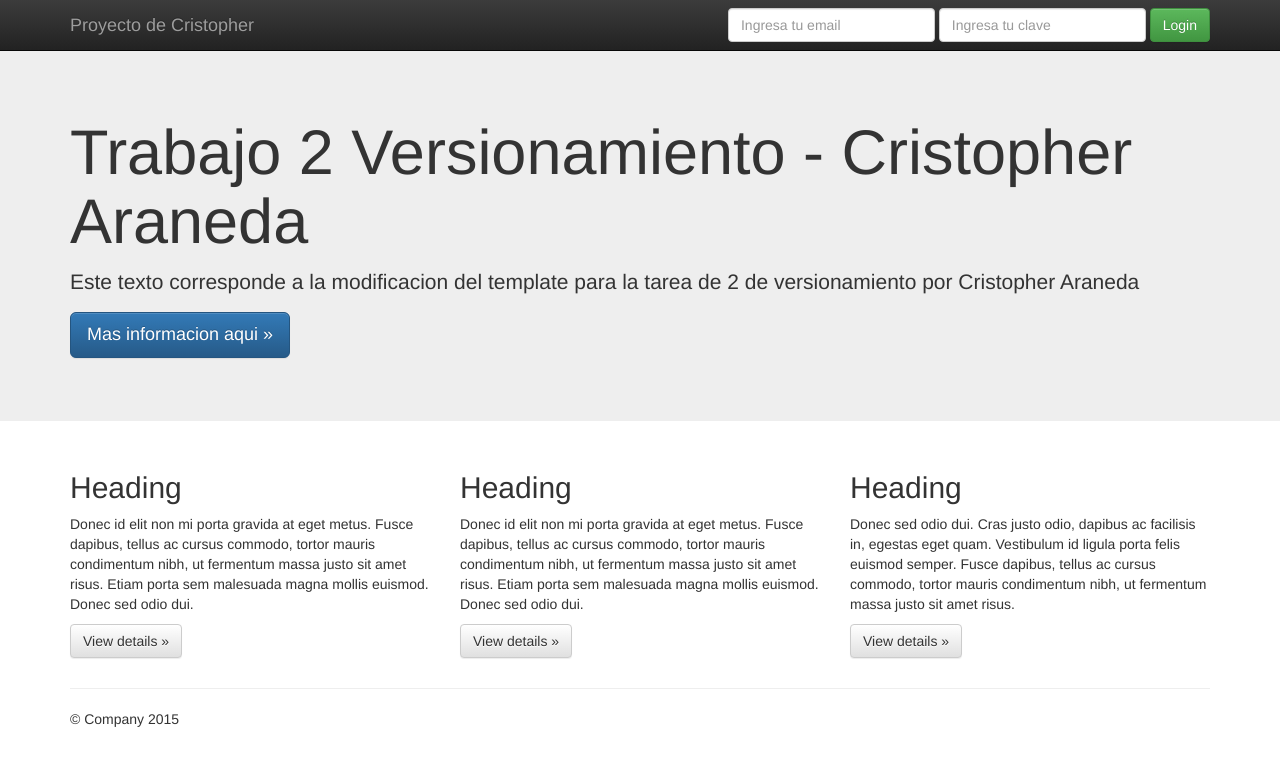
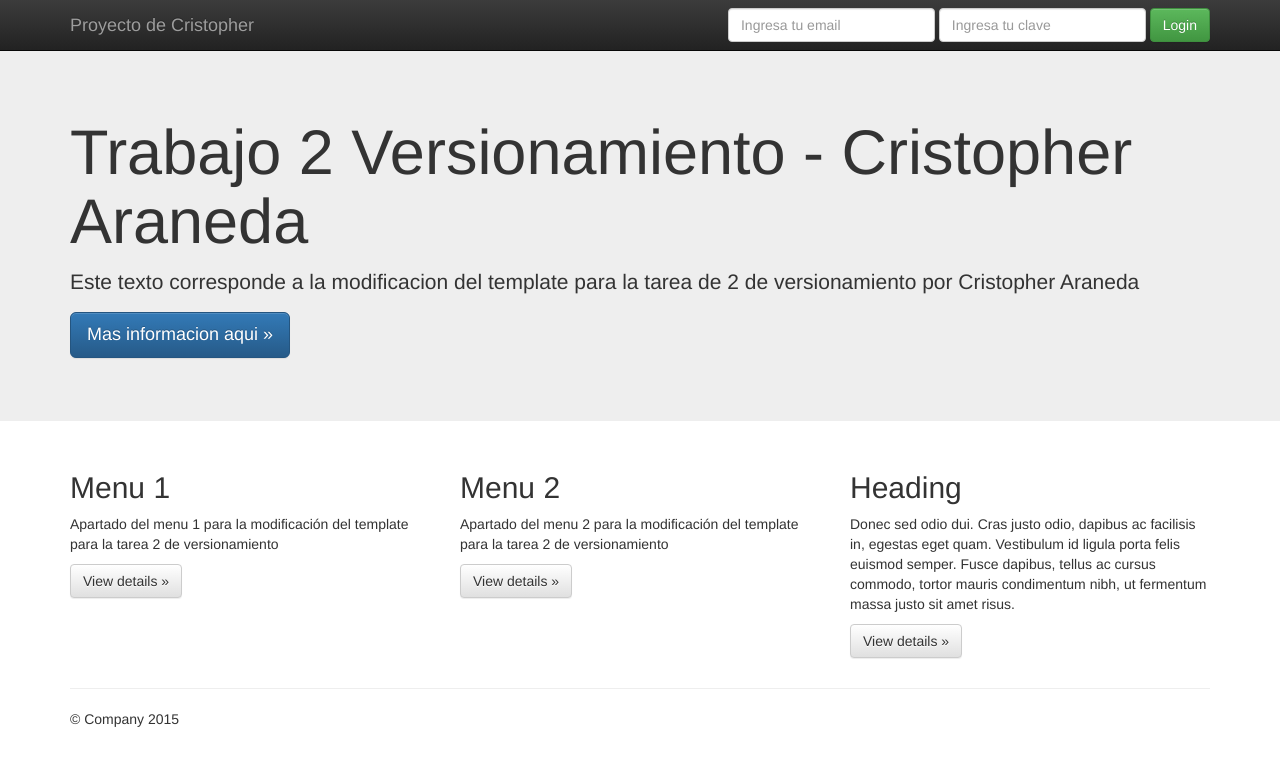
Before and after one commit to caranel/Trabajo2_cristopher_araneda, a plain HTML site: page index.html in a window 1280 px wide. Drawn offline with nearby package versions, Linux system fonts and the light colour scheme.

Commit message:
Se agrega al template modificaciones del menu 1

```diff
--- a/index.html
+++ b/index.html
@@ -65,13 +65,13 @@
       <!-- Example row of columns -->
       <div class="row">
         <div class="col-md-4">
-          <h2>Heading</h2>
-          <p>Donec id elit non mi porta gravida at eget metus. Fusce dapibus, tellus ac cursus commodo, tortor mauris condimentum nibh, ut fermentum massa justo sit amet risus. Etiam porta sem malesuada magna mollis euismod. Donec sed odio dui. </p>
+          <h2>Menu 1</h2>
+          <p>Apartado del menu 1 para la modificación del template para la tarea 2 de versionamiento</p>
           <p><a class="btn btn-default" href="#" role="button">View details &raquo;</a></p>
         </div>
         <div class="col-md-4">
-          <h2>Heading</h2>
-          <p>Donec id elit non mi porta gravida at eget metus. Fusce dapibus, tellus ac cursus commodo, tortor mauris condimentum nibh, ut fermentum massa justo sit amet risus. Etiam porta sem malesuada magna mollis euismod. Donec sed odio dui. </p>
+          <h2>Menu 2</h2>
+          <p>Apartado del menu 2 para la modificación del template para la tarea 2 de versionamiento</p>
           <p><a class="btn btn-default" href="#" role="button">View details &raquo;</a></p>
        </div>
         <div class="col-md-4">
```
